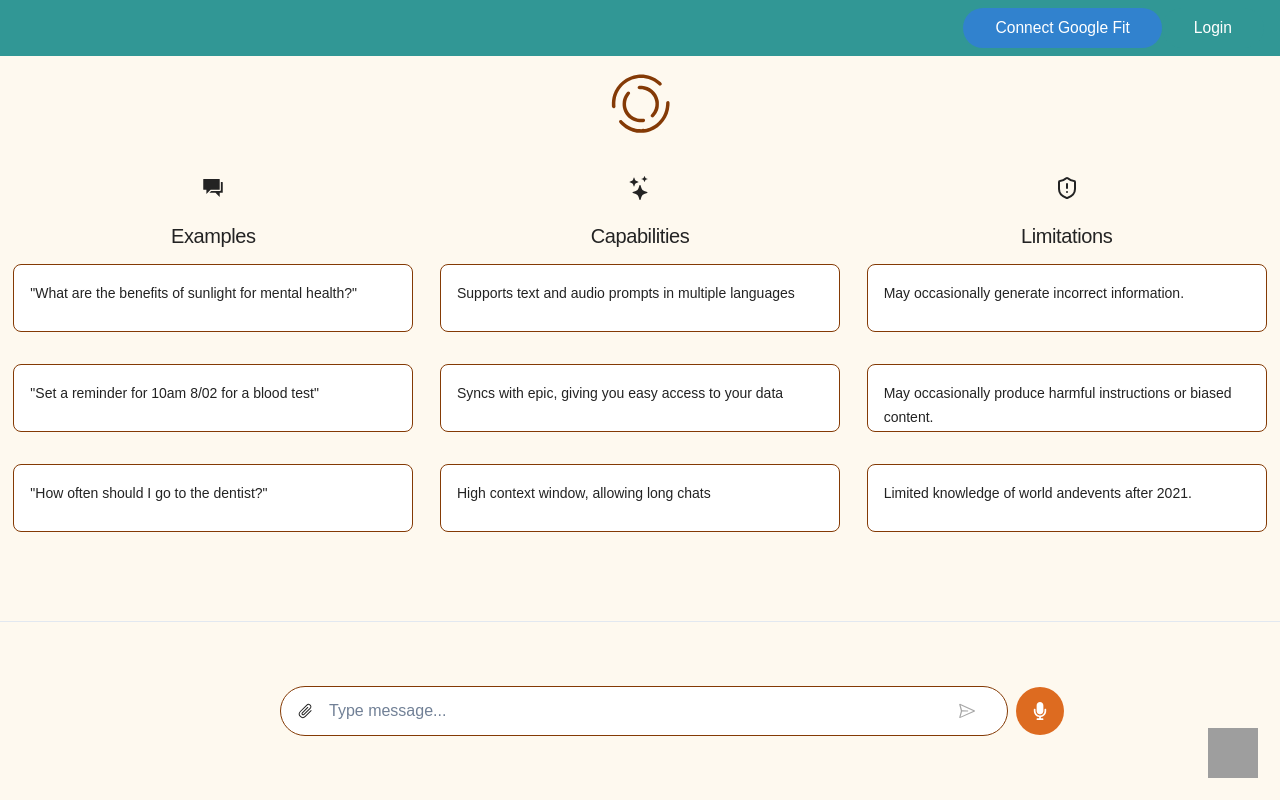
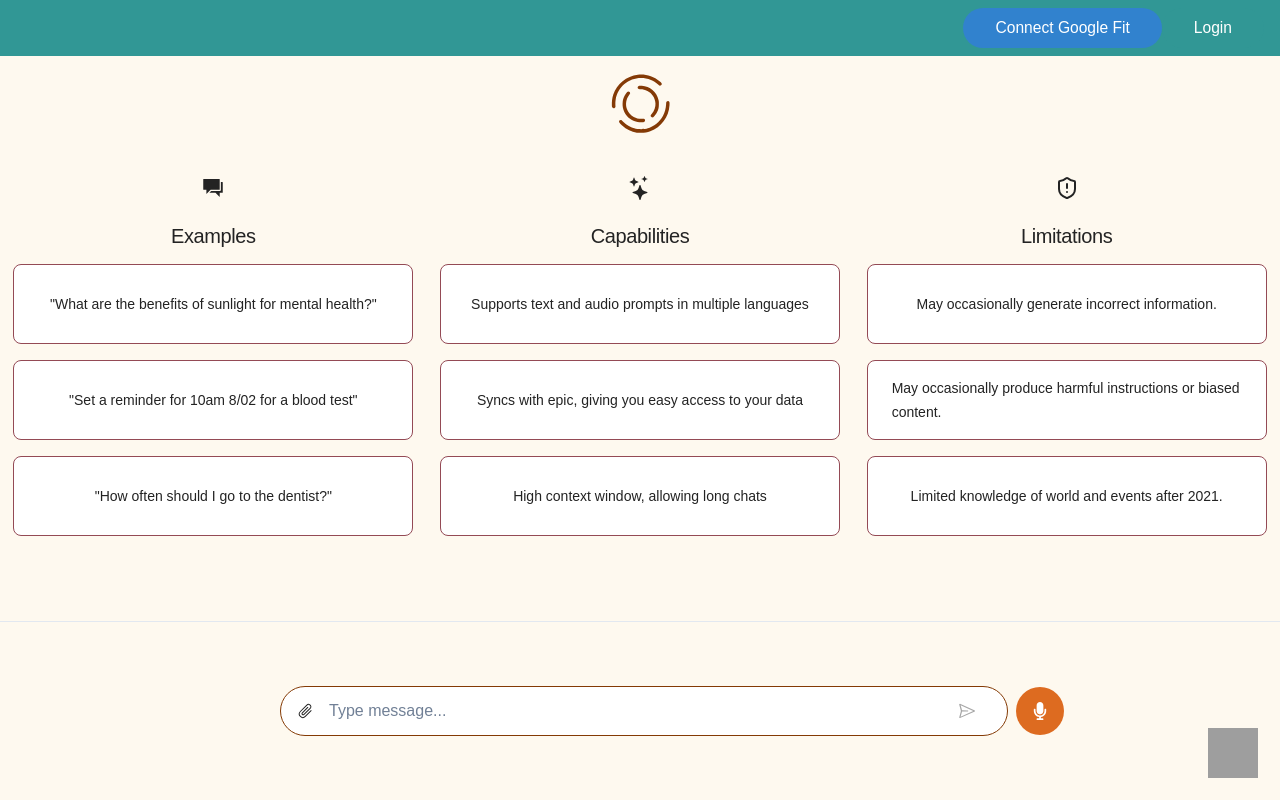
Before and after one commit to KhromeM/meddy, a React (Vite) app in the folder web-frontend/: page /chat in a window 1280 px wide. Built offline with nearby package versions, Linux system fonts and the light colour scheme; no server answers; grey boxes are pictures that could not be loaded.

Commit message:
touched up default prompt cards

```diff
--- a/web-frontend/src/components/InitialView.jsx
+++ b/web-frontend/src/components/InitialView.jsx
@@ -12,8 +12,9 @@ import {
 import { IoMdChatboxes } from "react-icons/io";
 import { BsStars } from "react-icons/bs";
 import { LuShieldAlert } from "react-icons/lu";
+import { color } from "framer-motion";
 
-const FeatureBox = ({ icon, title, description }) => {
+const FeatureBox = ({ description }) => {
   const boxWidth = useBreakpointValue({
     base: "100%",
     xl: "25rem",
@@ -21,17 +22,24 @@ const FeatureBox = ({ icon, title, description }) => {
 
   return (
     <Box
-      borderWidth={1}
+      borderWidth={0.5}
       borderRadius="lg"
-      p={4}
+      p={6}
       width={boxWidth}
-      mb={4}
-      borderColor={"#843A05"}
-      height={"100%"}
+      height="80px"
+      borderColor={"#944A55"}
       bg={"#fff"}
+      display="flex"
+      alignItems="center"
+      justifyContent="center"
+      transition="all 0.3s"
+      _hover={{
+        bg: "#fff5df",
+        boxShadow: "lg",
+        transform: "scale(1.01)",
+      }}
     >
-
-      <Text fontSize="sm" height={"34px"} lineHeight={"1.5rem"}>
+      <Text fontSize="sm" lineHeight={"1.5rem"} textAlign="left">
         {description}
       </Text>
     </Box>
@@ -42,60 +50,46 @@ const InitialView = () => (
   <VStack spacing={8} align="stretch" mt={8}>
     <SimpleGrid
       columns={{ base: 1, md: 3 }}
-      height={"100%"}
       spacing={8}
       alignSelf={"center"}
     >
       <VStack align="center" spacing={4}>
-        <Icon as={IoMdChatboxes } boxSize={6} mb={2} />
-
+        <Icon as={IoMdChatboxes} boxSize={6} mb={2} />
         <Heading size="md">Examples</Heading>
-
         <FeatureBox
-          title="Using your medical records."
           description='"What are the benefits of sunlight for mental health?"'
         />
         <FeatureBox
-          title="Mental Health"
           description='"Set a reminder for 10am 8/02 for a blood test"'
         />
         <FeatureBox
-          title="Long Chats"
           description='"How often should I go to the dentist?"'
         />
       </VStack>
       <VStack align="center" spacing={4}>
-	  <Icon as={BsStars } boxSize={6} mb={2} />
-
+        <Icon as={BsStars} boxSize={6} mb={2} />
         <Heading size="md">Capabilities</Heading>
         <FeatureBox
-          title="Multiple Languages"
           description="Supports text and audio prompts in multiple languages"
         />
         <FeatureBox
-          title="Sync with Epic"
           description="Syncs with epic, giving you easy access to your data"
         />
         <FeatureBox
-          title="Long Chats"
           description="High context window, allowing long chats"
         />
       </VStack>
       <VStack align="center" spacing={4}>
-	  <Icon as={LuShieldAlert } boxSize={6} mb={2} />
-
+        <Icon as={LuShieldAlert} boxSize={6} mb={2} />
         <Heading size="md">Limitations</Heading>
         <FeatureBox
-          title="Information Accuracy"
           description="May occasionally generate incorrect information."
         />
         <FeatureBox
-          title="Content Safety"
           description="May occasionally produce harmful instructions or biased content."
         />
         <FeatureBox
-          title="Knowledge Cutoff"
-          description="Limited knowledge of world andevents after 2021."
+          description="Limited knowledge of world and events after 2021."
         />
       </VStack>
     </SimpleGrid>
```
